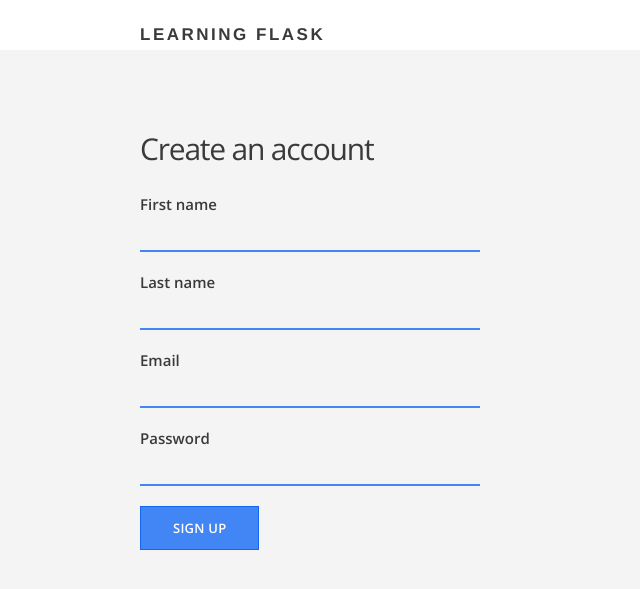
After one commit to jacekmiecznikowski/flask-app, a Flask app: page /signup in a window 1280 px wide. The commit adds this page. Shown: the top 589 px of the page, without its empty margins (0-640 px from the left). Run offline with Flask 2, Linux system fonts and the light colour scheme; some libraries are stand-ins or nearby versions.

Commit message:
Finishing touches

```diff
--- /dev/null
+++ b/forms.py
@@ -0,0 +1,21 @@
+from flask_wtf import FlaskForm
+from wtforms import StringField, PasswordField, SubmitField
+from wtforms.validators import DataRequired, Email, Length
+
+class SignupForm(FlaskForm):
+	first_name = StringField('First name', validators=[DataRequired("Please enter your first name.")])
+	last_name = StringField('Last name', validators=[DataRequired("Please enter your last name.")])
+	email = StringField('Email', validators=[DataRequired("Please enter your email address."), Email("This is not a valid email address.")])
+	password = PasswordField('Password', validators=[DataRequired("Please enter your password."), Length(min=6, message="Password must be at least 6 characters")])
+	submit = SubmitField('Sign up')
+
+
+class LoginForm(FlaskForm):
+	email = StringField('Email', validators=[DataRequired("Please enter your email address."), Email("This is not a valid email address.")])
+	password = PasswordField('Password', validators=[DataRequired("Please enter your password.")])
+	submit = SubmitField('Sign in')
+
+
+class AddressForm(FlaskForm):
+	address = StringField('Address',validators=[DataRequired("Please enter an address.")])
+	submit = SubmitField('Search')
--- a/requirements.txt
+++ b/requirements.txt
@@ -5,3 +5,5 @@ Jinja2==2.10
 MarkupSafe==1.0
 Werkzeug==0.13
 gunicorn==19.7.1
+psycopg2==2.7.3.2
+geocoder==1.33.0
--- a/routes.py
+++ b/routes.py
@@ -1,6 +1,14 @@
-from flask import Flask, render_template
+from flask import Flask, render_template, request, session, redirect, url_for
+from models import db, User, Place
+from forms import SignupForm, LoginForm, AddressForm
 
 app = Flask(__name__)
+
+app.config["SQLALCHEMY_DATABASE_URI"] = "postgresql:///learningflask"
+app.config["SQLALCHEMY_TRACK_MODIFICATIONS"] = False  # Disabling event system
+db.init_app(app)
+
+app.secret_key="development-key"
 
 @app.route("/")
 def index():
@@ -10,6 +18,72 @@ def index():
 def about():
 	return render_template("about.html")
 
+@app.route("/signup", methods = ["GET", "POST"])
+def signup():
+	if "email" in session:
+		return redirect(url_for("home"))
+	form = SignupForm()
+	if request.method == "POST":
+		if form.validate() == False:
+			return render_template("signup.html", form=form)
+		else:
+			newuser = User(form.first_name.data, form.last_name.data, form.email.data, form.password.data)
+			db.session.add(newuser)
+			db.session.commit()
+
+			session["email"] = newuser.email
+			return redirect(url_for("home"))
+	elif request.method == "GET":
+		return render_template("signup.html", form=form)
+
+@app.route("/login", methods=["GET", "POST"])
+def login():
+	if "email" in session:
+		return redirect(url_for("home"))
+	form = LoginForm()
+	if request.method == "POST":
+		if form.validate() == False:
+			return render_template("login.html", form=form)
+		else:
+			email= form.email.data
+			password = form.password.data
+			user = User.query.filter_by(email=email).first()
+			if user is not None and user.check_password(password):
+				session["email"] = form.email.data
+				return redirect(url_for("home"))
+			else:
+				return redirect(url_for("login"))
+	elif request.method == "GET":
+		return render_template("login.html", form=form)
+
+@app.route("/logout")
+def logout():
+	session.pop("email",None)
+	return redirect(url_for("index"))
+
+@app.route("/home", methods = ["GET", "POST"])
+def home():
+	if "email" not in session:
+		return redirect(url_for("login"))
+
+	form = AddressForm()
+	places = []
+	my_coordinates = [37.4221, -122.0844]
+
+	if request.method == "POST":
+		if not form.validate():
+			return render_template("home.html", form=form)
+		else:
+			# get address
+			address = form.address.data
+			# query for places
+			p = Place()
+			my_coordinates = p.address_to_latlng(address)
+			places = p.query(address)
+			# return results
+			return render_template("home.html", form=form, my_coordinates=my_coordinates, places=places)
+	elif request.method == "GET":
+		return render_template("home.html", form=form, my_coordinates=my_coordinates, places=places)
 
 if __name__ == "__main__":
 	app.run(debug=True)
--- a/static/css/main.css
+++ b/static/css/main.css
@@ -275,8 +275,8 @@ header {
   padding: 5px 15px;
 }
 
-#map {
-  height: 500px;
+#mapid {
+  height: 500px!important;
 }
 
 .leaflet-popup-content h3 {
--- a/templates/index.html
+++ b/templates/index.html
@@ -5,7 +5,7 @@
 		<div class="container">
 			<div class="section-content">
 				<h2>Discover places near you.</h2>
-				<a href="#" class="btn-primary">Sign up</a>
+				<a href="{{ url_for('signup') }}" class="btn-primary">Sign up</a>
 				<a href="{{ url_for('about') }}" class="btn-secondary">Learn more</a>
 			</div>
 			<div class="section-device">
--- a/templates/layout.html
+++ b/templates/layout.html
@@ -3,11 +3,18 @@
 <head>
 	<link rel="stylesheet" href="http://fonts.googleapis.com/css?family=Open+Sans:300,400,600">
 	<link rel="stylesheet" href="{{ url_for('static', filename='css/main.css') }}">
+ <link rel="stylesheet" href="https://unpkg.com/leaflet@1.2.0/dist/leaflet.css"
+   integrity="sha512-M2wvCLH6DSRazYeZRIm1JnYyh22purTM+FDB5CsyxtQJYeKq83arPe5wgbNmcFXGqiSH2XR8dT/fJISVA1r/zQ=="
+   crossorigin=""/>
+ <!-- Make sure you put this AFTER Leaflet's CSS -->
+ <script src="https://unpkg.com/leaflet@1.2.0/dist/leaflet.js"
+   integrity="sha512-lInM/apFSqyy1o6s89K4iQUKg6ppXEgsVxT35HbzUupEVRh2Eu9Wdl4tHj7dZO0s1uvplcYGmt3498TtHq+log=="
+   crossorigin=""></script>
 </head>
 <body>
 	<header>
 		<div class="container">
-			<h1 class="title">Learning Flask</h1>
+			<h1 class="title"><a href="/">Learning Flask</a></h1>
 		</div>
 	</header>
 
--- /dev/null
+++ b/templates/signup.html
@@ -0,0 +1,57 @@
+{% extends "layout.html" %}
+
+{% block content %}
+	<main class="container signup-section">
+		<div class="section-content">
+			<h2>Create an account</h2>
+			<form method="POST" action="/signup">
+				{{ form.hidden_tag() }}
+				<div class="form-group">
+					{{ form.first_name.label }}
+
+					{% if form.first_name.errors %}
+						{% for error in form.first_name.errors %}
+							<p class="error-message">{{ error }}</p>
+						{% endfor %}
+					{% endif %}
+
+					{{ form.first_name }}
+				</div>
+				<div class="form-group">
+					{{ form.last_name.label }}
+
+					{% if form.last_name.errors %}
+						{% for error in form.last_name.errors %}
+							<p class="error-message">{{ error }}</p>
+						{% endfor %}
+					{% endif %}
+
+					{{ form.last_name }}
+				</div>
+				<div class="form-group">
+					{{ form.email.label }}
+
+					{% if form.email.errors %}
+						{% for error in form.email.errors %}
+							<p class="error-message">{{ error }}</p>
+						{% endfor %}
+					{% endif %}
+
+					{{ form.email }}
+				</div>
+				<div class="form-group">
+					{{ form.password.label }}
+
+					{% if form.password.errors %}
+						{% for error in form.password.errors %}
+							<p class="error-message">{{ error }}</p>
+						{% endfor %}
+					{% endif %}
+
+					{{ form.password }}
+				</div>
+				{{ form.submit(class="btn-primary") }}
+			</form>
+		</div>
+	</main>
+{% endblock %}
```
Also changed, not shown: models.py (added, +75 -0 lines), templates/home.html (added, +57 -0 lines), templates/login.html (added, +36 -0 lines), 1 other file.
